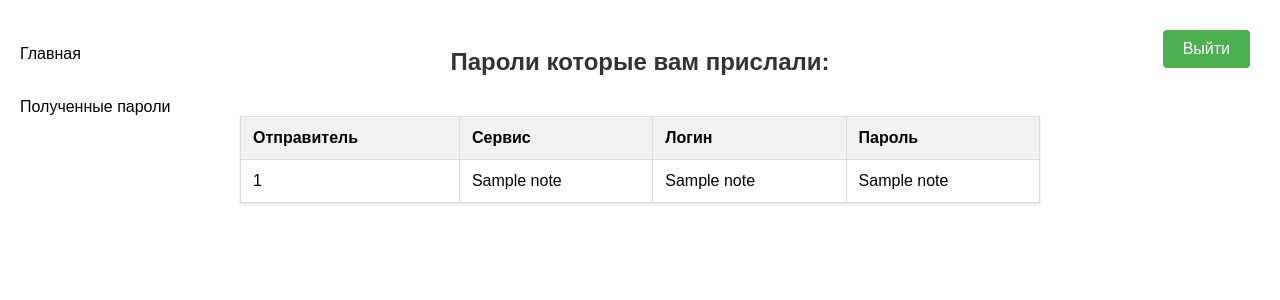
After one commit to Timofey-make/Password-manager, a Flask app: template src/templates/view-password.html in a window 1280 px wide. The commit adds this page. Shown: the top 300 px of the page. Run offline with Flask 3, Linux system fonts and the light colour scheme; the template is opened without the code that fills it: most values are stand-ins (such as "Sample title", 1, 10 or a date in 2020).

Commit message:
добавлен шейринг паролей

```diff
--- a/src/forms.py
+++ b/src/forms.py
@@ -33,3 +33,8 @@ class DeleteForm(FlaskForm):
     name = StringField('Назвавние сервиса')
     username = StringField("Логин")
     submit = SubmitField('Удалить')
+
+class ShareForm(FlaskForm):
+    recipient_username = StringField("Логин получателя")
+    password = StringField("Подтвердите пароль")
+    submit = SubmitField("Поделиться")
--- a/src/main.py
+++ b/src/main.py
@@ -168,6 +168,91 @@ def add(error=None):
     return render_template('add_note.html', form=form, error=error)
 
 
+@app.route("/share-password", methods=["GET", "POST"])
+@function.login_required
+def share_password(error=None):
+    error = request.args.get('error', '')
+    form = forms.ShareForm()
+    name = request.args.get('name')
+    username = request.args.get('username')
+
+    if not name or not username:
+        return redirect(url_for('share-password', error='Не указаны обязательные поля'))
+
+    if request.method == 'POST' and form.validate_on_submit():
+        password = form.password.data
+        recipient_username = form.recipient_username.data
+
+        try:
+            with sqlite3.connect("users.db") as conn:
+                conn.row_factory = sqlite3.Row
+                cursor = conn.cursor()
+                cursor.execute("SELECT id FROM users WHERE username = ?", (recipient_username,))
+                recipient = cursor.fetchone()
+                if not recipient:
+                    return redirect(url_for('share-password', error='Получатель не найден', name=name, username=username))
+                cursor.execute("""
+                    SELECT password FROM passwords
+                    WHERE user_id = ?
+                    AND name = ?
+                    AND username = ?""",
+                    (session['user'], name, username))
+                password_data = cursor.fetchone()
+
+                if not password_data:
+                    return redirect(url_for('share-password', error='Запись не найдена', name=name, username=username))
+                decrypted_password = function.decrypt(password_data['password'])
+                if decrypted_password != password:
+                    flash('Неверный пароль', 'error')
+                    return redirect(url_for('share_password', error='Неверный пароль', name=name, username=username))
+                cursor.execute("""
+                    SELECT 1 FROM share
+                    WHERE ownername = ?
+                    AND sendername = ?
+                    AND name = ?
+                    AND username = ?""",
+                    (recipient['id'], session['username'], name, username))
+                if cursor.fetchone():
+                    return redirect(url_for('share_password', error='Вы уже делились этим паролем с данным пользователем', name=name, username=username))
+                cursor.execute("""
+                    INSERT INTO share (ownername, sendername, name, username, password)
+                    VALUES (?, ?, ?, ?, ?)""",
+                    (recipient['id'], session['username'], name, username, password_data['password']))
+                conn.commit()
+
+                flash('Пароль успешно передан!', 'success')
+                return redirect(url_for('personal_main', user=session['user']))
+
+        except Exception as e:
+            print(f"Error: {str(e)}")
+            flash('Произошла ошибка при передаче пароля', 'error')
+            return redirect(url_for('share_password', name=name, username=username))
+
+    return render_template('share-password.html',
+                         name=name,
+                         username=username,
+                         form=form,
+                         error="")
+
+@app.route("/view-password", methods=["GET", "POST"])
+@function.login_required
+def view_password():
+    with sqlite3.connect("users.db") as conn:
+        cursor = conn.cursor()
+        # Добавлена запятая после session["user"] чтобы создать кортеж
+        cursor.execute("SELECT sendername, name, username, password FROM share WHERE ownername = ?", (session["user"],))
+        encrypted_notes = cursor.fetchall()
+
+        notes = []
+        for note in encrypted_notes:
+            sender_name, name, username, encrypted_password = note
+            try:
+                decrypted_password = function.decrypt(encrypted_password)
+            except:
+                decrypted_password = "Ошибка расшифровки"
+            notes.append((sender_name, name, username, decrypted_password))
+    return render_template("view-password.html", notes=notes, username=session['username'])
+
 @app.route('/main')
 @function.login_required
 def redirect_to_personal():
--- a/src/static/style.css
+++ b/src/static/style.css
@@ -135,6 +135,34 @@ th {
     background-color: #d32f2f;
 }
 
+.share-btn {
+    background-color: #4CAF50;
+}
+
+.share-btn:hover {
+    background-color: #45a049;
+}
+
+.side-links {
+    position: fixed;
+    left: 10px;
+    top: 10%;
+    transform: translateY(-50%);
+    display: flex;
+    flex-direction: column;
+    gap: 15px;
+    align-items: flex-start;
+}
+
+.side-links a {
+    text-decoration: none;
+    color: #000;
+}
+
+.side-links a:hover {
+    text-decoration: underline;
+}
+
 .generate-link {
     color: #4CAF50;
     margin: 5px;
--- /dev/null
+++ b/src/templates/view-password.html
@@ -0,0 +1,37 @@
+<!DOCTYPE html>
+<html lang="ru">
+<head>
+    <meta charset="UTF-8">
+    <title>Полученые пароли</title>
+    <link rel="stylesheet" href="{{ url_for('static', filename='style.css') }}">
+</head>
+<body>
+    <div class="login-button-container">
+        <a href="/login" class="login-button">Выйти</a>
+    </div>
+    <h2>Пароли которые вам прислали:</h2>
+
+    <table>
+        <tr>
+            <th>Отправитель</th>
+            <th>Сервис</th>
+            <th>Логин</th>
+            <th>Пароль</th>
+        </tr>
+
+        {% for note in notes %}
+        <tr>
+            <td>{{ note[0] }}</td>
+            <td>{{ note[1] }}</td>
+            <td>{{ note[2] }}</td>
+            <td>{{ note[3] }}</td>
+        </tr>
+        {% endfor %}
+    </table>
+
+    <div class="side-links">
+        <a href="{{ url_for('personal_main', user=session['user']) }}">Главная</a>
+        <a href="/view-password">Полученные пароли</a>
+    </div>
+</body>
+</html>
```
Also changed, not shown: src/init.py (+9 -0 lines), src/templates/main.html (+10 -0 lines), src/templates/share-password.html (added, +53 -0 lines).
